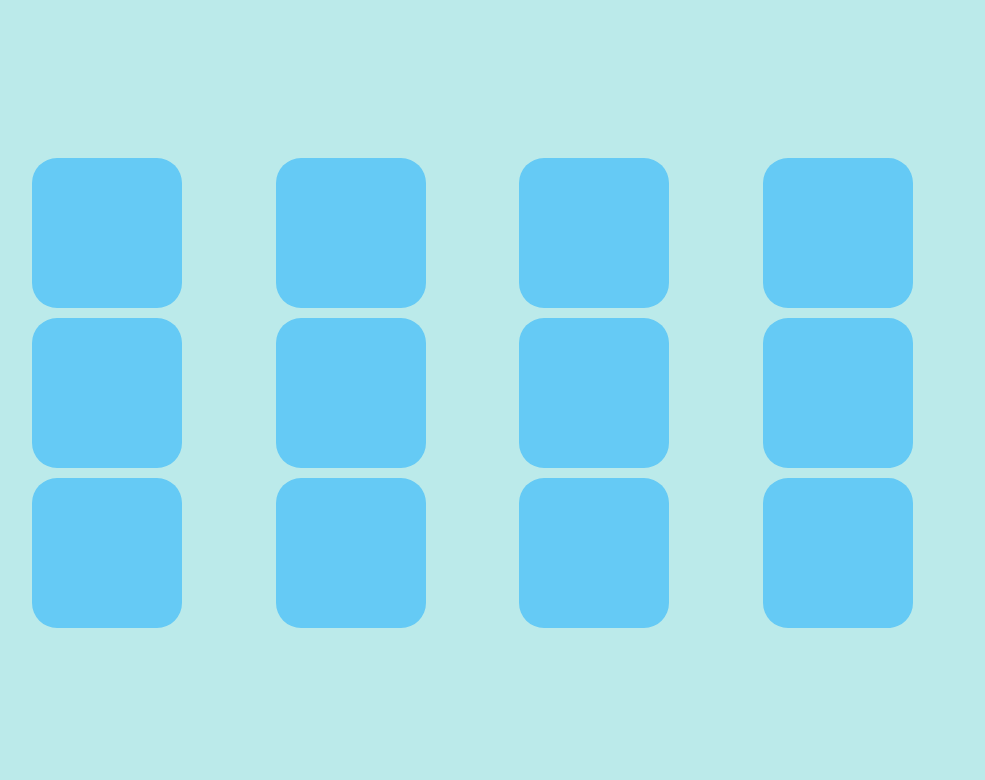
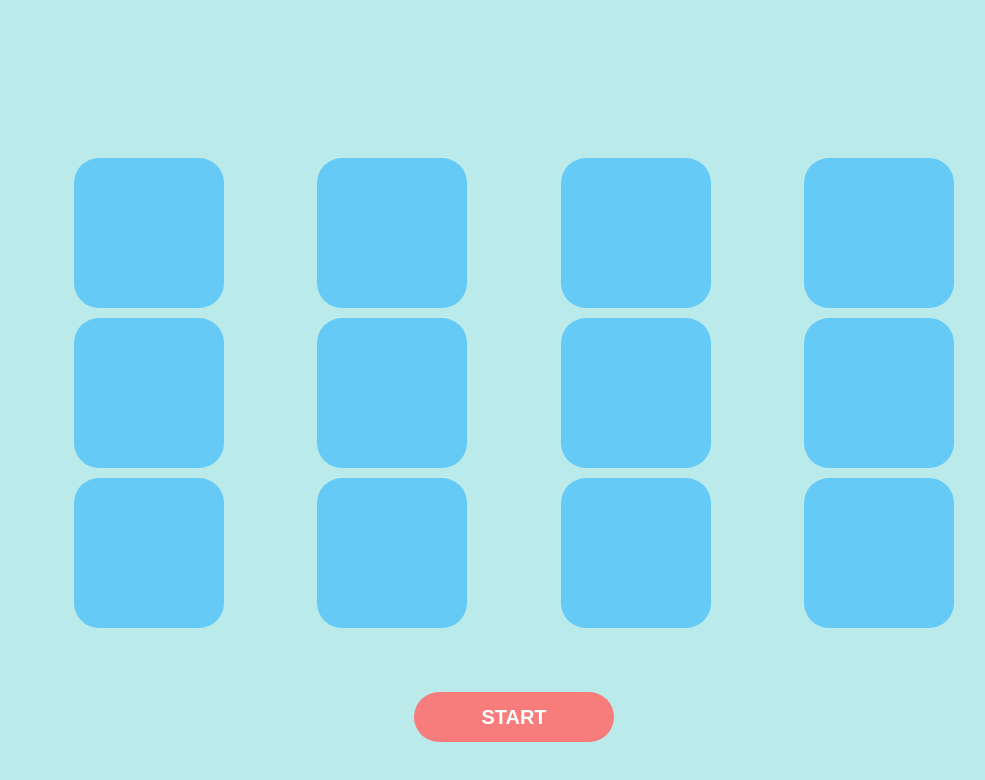
Before and after one commit to adriandcoding/aplicacionmemoria, a website built with Vite: page index.html in a window 1280 px wide. Shown: the whole page, without its empty margins (126-1111 px from the left). Built offline with nearby package versions, Linux system fonts and the light colour scheme.

Commit message:
añadiendo estilos

```diff
--- a/index.html
+++ b/index.html
@@ -12,19 +12,20 @@
 <body>
   <main>
     <section class="container">
-      <div class=image-container id="imageContainer"></div>
-      <div class=image-container id="imageContainer"></div>
-      <div class=image-container id="imageContainer"></div>
-      <div class=image-container id="imageContainer"></div>
-      <div class=image-container id="imageContainer"></div>
-      <div class=image-container id="imageContainer"></div>
-      <div class=image-container id="imageContainer"></div>
-      <div class=image-container id="imageContainer"></div>
-      <div class=image-container id="imageContainer"></div>
-      <div class=image-container id="imageContainer"></div>
-      <div class=image-container id="imageContainer"></div>
-      <div class=image-container id="imageContainer"></div>
+      <div class="image-container" id="imageContainer"></div>
+      <div class="image-container" id="imageContainer"></div>
+      <div class="image-container" id="imageContainer"></div>
+      <div class="image-container" id="imageContainer"></div>
+      <div class="image-container" id="imageContainer"></div>
+      <div class="image-container" id="imageContainer"></div>
+      <div class="image-container" id="imageContainer"></div>
+      <div class="image-container" id="imageContainer"></div>
+      <div class="image-container" id="imageContainer"></div>
+      <div class="image-container" id="imageContainer"></div>
+      <div class="image-container" id="imageContainer"></div>
+      <div class="image-container" id="imageContainer"></div>
     </section>
+    <button class="start">START</button>
   </main>
   <script type="module" src="/src/main.ts"></script>
 </body>
--- a/src/style.css
+++ b/src/style.css
@@ -19,10 +19,11 @@ main {
   grid-template-columns: repeat(4, 1fr);
   grid-template-rows: repeat(3, auto);
   gap: 10px;
-
+margin-bottom: 4rem;
 }
 
 .image-container {
+  margin:0 auto;
   cursor: pointer;
   width: 150px;
   height: 150px;
@@ -33,3 +34,22 @@ main {
   -o-border-radius: 25px;
   background-color: rgb(101, 202, 245);
 }
+.start{
+  display: flex;
+  margin:0 auto;
+  cursor: pointer;
+  border-radius: 25px;
+  width: 200px;
+  height: 50px;
+  background-color: rgb(247, 124, 124);
+  -webkit-border-radius: 25px;
+  -moz-border-radius: 25px;
+  -ms-border-radius: 25px;
+  -o-border-radius: 25px;
+  border: none;
+  align-items: center;
+  justify-content: center;
+  font-size: 20px;
+  font-weight: bold;
+  color: rgb(255, 255, 255);
+}
```
